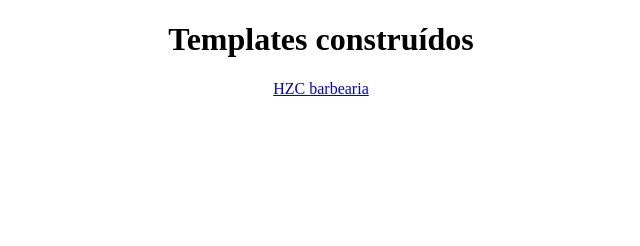
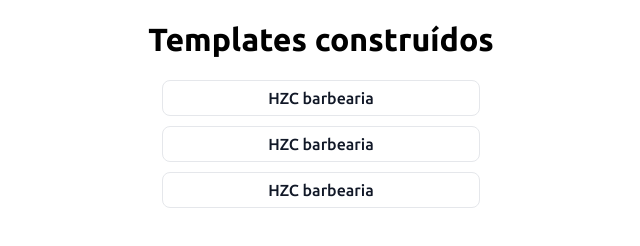
Before and after one commit to LuizFelipeGondim/Templates, a plain HTML site: page index.html in a window 1280 px wide. Shown: the whole page, without its empty margins (319-959 px from the left). Drawn offline with Linux system fonts and the light colour scheme.

Commit message:
finalized index.html

```diff
--- /dev/null
+++ b/assets/css/styles.css
@@ -0,0 +1,33 @@
+body {
+    font-family: 'Ubuntu', sans-serif;
+}
+
+main {
+    max-width: 1200px;
+    margin: 0 auto;
+    text-align: center;
+}
+
+.list {
+    display: flex;
+    flex-direction: column;
+    justify-content: center;
+    align-items: center;
+    gap: 10px;
+    width: 100%;
+}
+
+.list__link {
+    min-width: 300px;
+    color: #111827;
+    font-weight: 500;
+    border: 1px solid #e5e7eb;
+    border-radius: 8px;
+    padding: 0.5rem;
+    text-decoration: none;
+    transition: 0.5s;
+}
+
+.list__link:hover {
+    border-color: #67686b;
+}
--- a/index.html
+++ b/index.html
@@ -1,28 +1,26 @@
 <!DOCTYPE html>
-<html lang="en">
+<html lang="pt-br">
 <head>
+
     <meta charset="UTF-8">
     <meta http-equiv="X-UA-Compatible" content="IE=edge">
     <meta name="viewport" content="width=device-width, initial-scale=1.0">
+
+    <link rel="preconnect" href="https://fonts.googleapis.com">
+    <link rel="preconnect" href="https://fonts.gstatic.com" crossorigin>
+    <link href="https://fonts.googleapis.com/css2?family=Ubuntu:wght@400;500;700&display=swap" rel="stylesheet">
+    <link rel="stylesheet" href="assets/css/styles.css">
+
     <title>Templates</title>
 
-    <style>
-        main {
-            max-width: 1200px;
-            margin: 0 auto;
-            text-align: center;
-        }
-
-        .tabela {
-            overflow-wrap: break-word;
-        }
-    </style>
 </head>
 <body>
     <main>
         <h1>Templates construídos</h1>
-        <div class="tabela">
-            <a href="hzc/index.html">HZC barbearia</a>
+        <div class="list">
+            <a href="hzc/index.html" class="list__link">HZC barbearia</a>
+            <a href="hzc/index.html" class="list__link">HZC barbearia</a>
+            <a href="hzc/index.html" class="list__link">HZC barbearia</a>
         </div>
     </main>
 </body>
```
